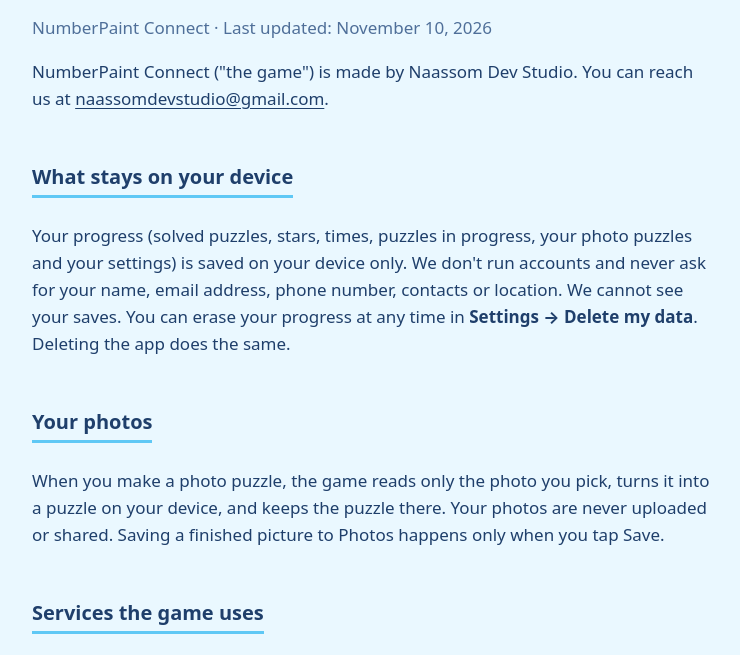
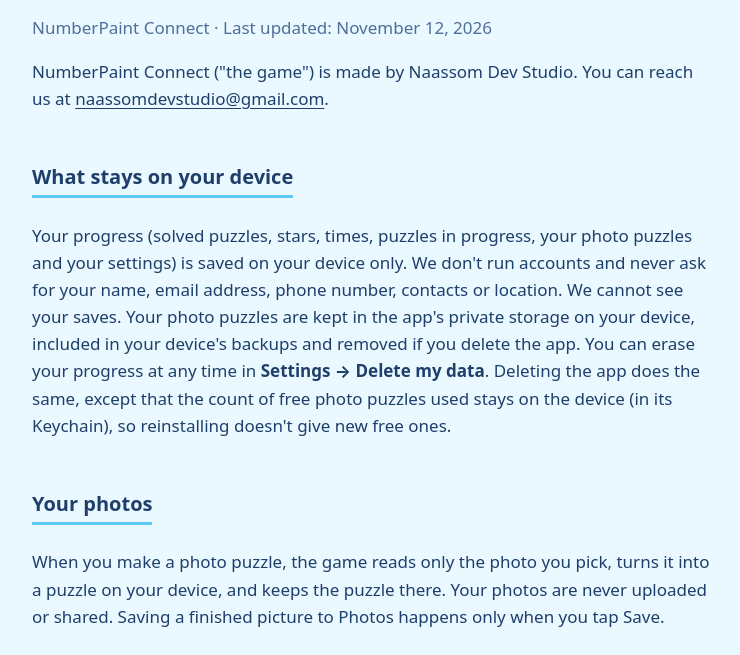
Before and after one commit to nsilvaro/nsilvaro.github.io, a plain HTML site: page numberpaintconnect/privacy.html in a window 1280 px wide. Shown: the part 125-780 px from the top of the page, without its empty margins (268-1008 px from the left). Drawn offline with Linux system fonts and the light colour scheme.

Commit message:
NumberPaint Connect: photo puzzles storage and the free count in the privacy policy and support page
Co-Authored-By: Claude Opus 5.5 <noreply@anthropic.com>

```diff
--- a/numberpaintconnect/privacy.html
+++ b/numberpaintconnect/privacy.html
@@ -88,7 +88,7 @@
       </nav>
       <h1>Privacy policy</h1>
       <p class="meta">
-        NumberPaint Connect &middot; Last updated: November 10, 2026
+        NumberPaint Connect &middot; Last updated: November 12, 2026
       </p>
       <p>
         NumberPaint Connect ("the game") is made by Naassom Dev Studio. You can
@@ -102,9 +102,13 @@
         Your progress (solved puzzles, stars, times, puzzles in progress, your
         photo puzzles and your settings) is saved on your device only. We don't
         run accounts and never ask for your name, email address, phone number,
-        contacts or location. We cannot see your saves. You can erase your
+        contacts or location. We cannot see your saves. Your photo puzzles are
+        kept in the app's private storage on your device, included in your
+        device's backups and removed if you delete the app. You can erase your
         progress at any time in <b>Settings &rarr; Delete my data</b>. Deleting
-        the app does the same.
+        the app does the same, except that the count of free photo puzzles used
+        stays on the device (in its Keychain), so reinstalling doesn't give new
+        free ones.
       </p>
       <h2>Your photos</h2>
       <p>
```
Also changed, not shown: numberpaintconnect/support.html (+11 -0 lines).
